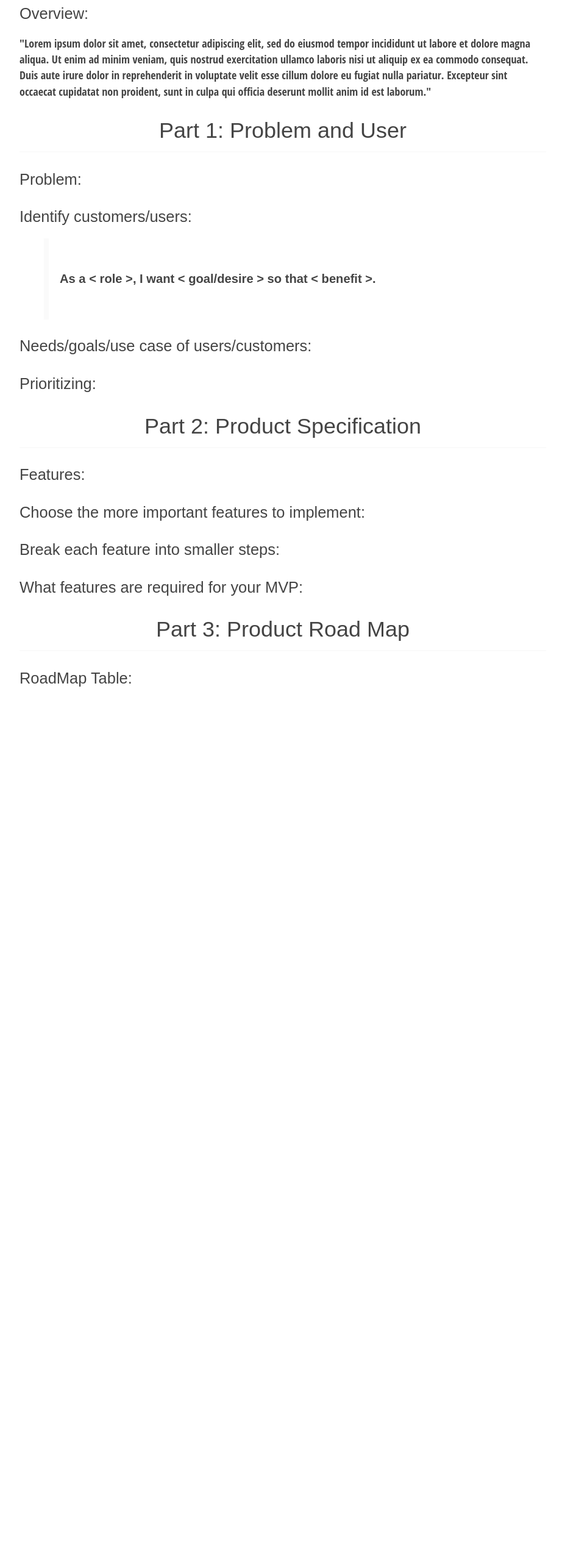
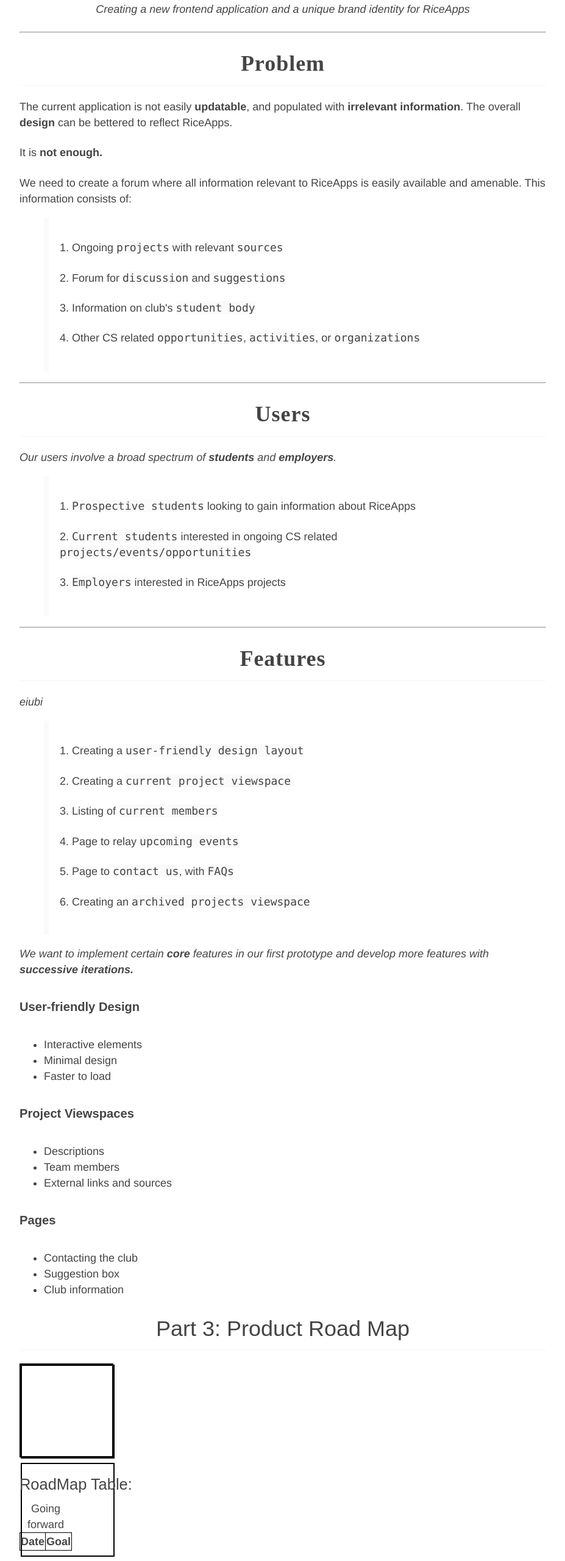
Before and after one commit to rice-apps/Project-PRDs, a website: page teamPRDs/website.html in a window 1280 px wide. Shown: the part 139-2699 px from the top of the page at 61% size, without its empty margins (176-1103 px from the left). Before the commit the page ends 1283 px from the top, so only its background shows below. Drawn offline with Linux system fonts and the light colour scheme.

Commit message:
First commit

```diff
--- a/teamPRDs/website.html
+++ b/teamPRDs/website.html
@@ -4,32 +4,120 @@
     <meta charset="UTF-8">
     <title>Modest</title>
     <link rel="stylesheet" href="../css/modest.css">
+<style>
+  table, th, td {
+  border: 1px solid black;
+  border-collapse: collapse;
+}
+  body{
+    font-family: helvetica;
+  }
+  div{
+    height:150px;
+    width: 150px;
+    border: 2px solid black;
+  }
+  .container{
+    text-align: center;
+  }
+  .block{
+    display: inline-block;
+    justify-content: space-around;
+    height: 150px;
+    width: 150px;
+    border: 2px solid black;
+  }
+    </style>
 </head>
 <body>
-<h1>Website </h1>
-<h4>Overview:</h4>
-<p>
-    "Lorem ipsum dolor sit amet, consectetur adipiscing elit, sed do eiusmod tempor incididunt ut labore et dolore magna aliqua. Ut enim ad minim veniam, quis nostrud exercitation ullamco laboris nisi ut aliquip ex ea commodo consequat. Duis aute irure dolor in reprehenderit in voluptate velit esse cillum dolore eu fugiat nulla pariatur. Excepteur sint occaecat cupidatat non proident, sunt in culpa qui officia deserunt mollit anim id est laborum."
-</p>
-<h3>Part 1: Problem and User
-    <h4>Problem: </h4>
+<h1 style="font-family:monaco;letter-spacing: -1px;"><b>WEBSITE</code></b></h1>
+<p><i>
+  <center>Creating a new frontend application and a unique brand identity for RiceApps</center>
+</i></p><hr>
+<h3 style="font-family:sabon; letter-spacing: 1px;"><b>Problem</code></b></h3>
+<!--<p><center><q><small>Bulky design and ineffecient communcation</small></q></center></p>-->
+<p>The current application is not easily <b>updatable</b>, and populated with <b>irrelevant information</b>. The overall <b>design</b> can be bettered to reflect RiceApps.</p>
+  <p>It is <strong>not enough.</strong></p>
+We need to create a forum where all information relevant to RiceApps is easily available and amenable. This information consists of:
+<blockquote><p>1. Ongoing <code>projects</code> with relevant <code>sources</code><p>
+<p>2. Forum for <code>discussion</code> and <code>suggestions</code></p>
+<p>3. Information on club's <code>student body</code></p>
+<p>4. Other CS related <code>opportunities</code>, <code>activities</code>, or <code>organizations</code></p></blockquote>
+<hr>
 
-    <h4>Identify customers/users: </h4>
-    <blockquote>
-        <h5>As a  &lt role &gt, I want  &lt goal/desire &gt so that &lt benefit &gt.</h5>
-    </blockquote>
+<h3 style="font-family:sabon;letter-spacing: 1px;"><b>Users</code></b></h3>
+<i>Our users involve a broad spectrum of <b>students</b> and <b>employers</b>.</i>
+<blockquote>
+<p>1. <code>Prospective students</code> looking to gain information about RiceApps</p>
+<p>2. <code>Current students</code> interested in ongoing CS related <code>projects/events/opportunities</code></p>
+<p>3. <code>Employers</code> interested in RiceApps projects</p>
+</blockquote><hr>
 
-    <h4>Needs/goals/use case of users/customers: </h4>
+<h3 style="font-family: sabon;letter-spacing: 1px;"><b>Features</b></h3>
+<i>eiubi</i>
+<blockquote>
+  <p>1. Creating a <code>user-friendly design layout</code></p>
+  <p>2. Creating a <code>current project viewspace</code></p>
+  <p>3. Listing of <code>current members</code></p>
+  <p>4. Page to relay <code>upcoming events</code></p>
+  <p>5. Page to <code>contact us</code>, with <code>FAQs</code></p>
+  <p>6. Creating an <code>archived projects viewspace</code></p>
+</blockquote>
+<i>We want to implement certain <b>core</b> features in our first prototype and develop more features with <b>successive iterations.</b> </i>
+<h5>User-friendly Design</h5>
+<p><ul>
+  <li>Interactive elements</li>
+  <li>Minimal design</li>
+  <li>Faster to load</li>
+</ul></p>
+<h5>Project Viewspaces</h5>
+<p><ul>
+  <li>Descriptions</li>
+  <li>Team members</li>
+  <li>External links and sources</li>
+</ul></p>
+<h5>Pages</h5>
+<p><ul>
+  <li>Contacting the club</li>
+  <li>Suggestion box</li>
+  <li>Club information </li>
+</ul></p>
 
-    <h4>Prioritizing: </h4>
-</h3>
-<h3>Part 2: Product Specification</h3>
-<h4>Features: </h4>
-<h4>Choose the more important features to implement:</h4>
-<h4>Break each feature into smaller steps:</h4>
-<h4>What features are required for your MVP:</h4>
+
+<!--<table>
+  <tr>
+    <th>Firstname</th>
+    <th>Lastname</th>
+    <th>Age</th>
+  </tr>
+  <tr>
+    <td>Jill</td>
+    <td>Smith</td>
+    <td>50</td>
+  </tr>
+  <tr>
+    <td>Eve</td>
+    <td>Jackson</td>
+    <td>94</td>
+  </tr>
+</table>-->
+
+
 <h3>Part 3: Product Road Map</h3>
+<div class="container">
+  <div class="block"></div>
+  <div class="block"></div>
+</div>
+
+
 <h4>RoadMap Table: </h4>
+<table>
+  <tbody>
+<caption>Going forward</caption>
+<th>Date</th>
+<th>Goal</th>
+</tbody>
+</table>
 
 </body>
 </html>
```
Also changed, not shown: 1 other file.
